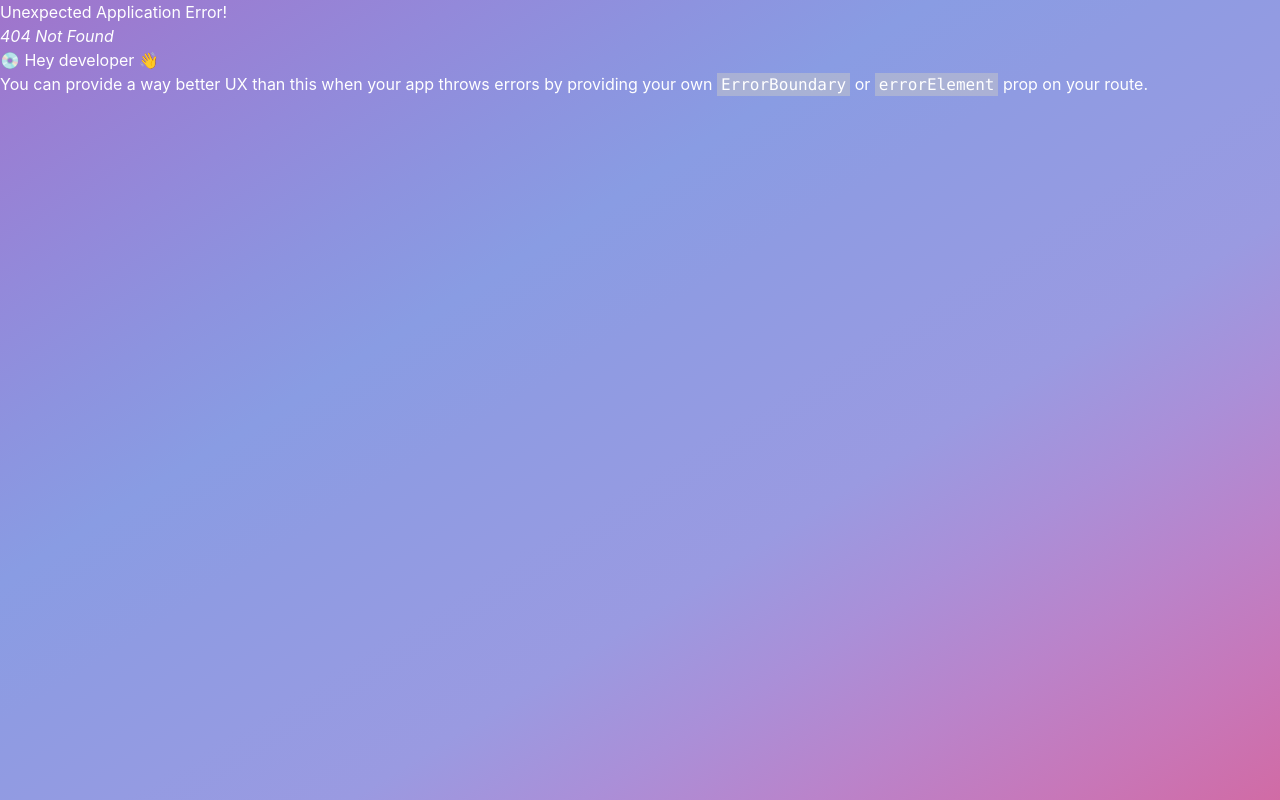
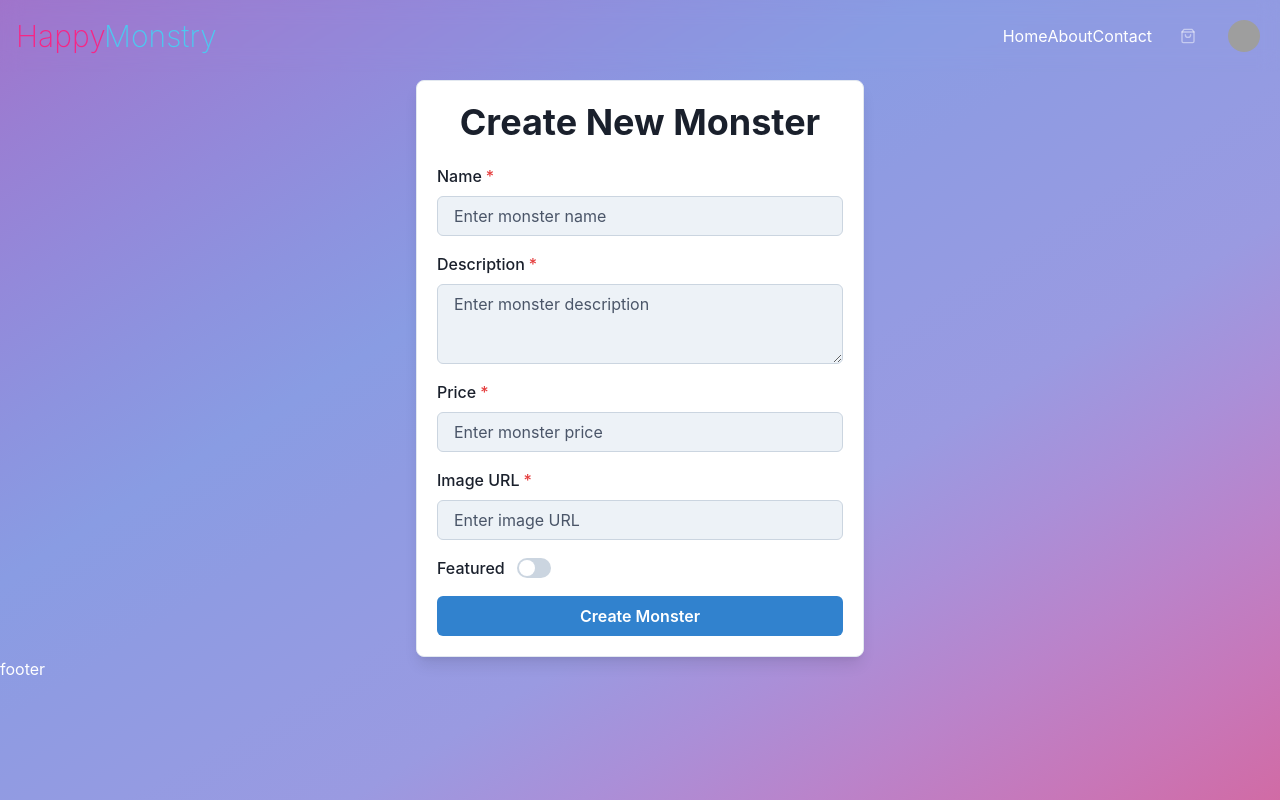
Before and after one commit to rcellas/monster-ecommerce, a React (Vite) app: page /create-monsters in a window 1280 px wide. Before the commit this address had no page. Built offline with nearby package versions, Linux system fonts and the light colour scheme; no server answers; grey boxes are pictures that could not be loaded.

Commit message:
add create monsters and fix stars

```diff
--- a/src/components/MonsterCard/MonsterCard.jsx
+++ b/src/components/MonsterCard/MonsterCard.jsx
@@ -10,6 +10,12 @@ import RatingStars from "../RatingStars/RatingStars";
 import AddCart from "../Cart/AddCart";
 
 function MonsterCard({monster}) {
+
+  const reviews = monster.reviews || [];
+
+  const averageRating = reviews.length
+    ? reviews.reduce((sum, review) => sum + review.rating, 0) / reviews.length
+    : 0;
   return (
     <Box
         key={monster.id}
@@ -68,10 +74,10 @@ function MonsterCard({monster}) {
           {monster.name}
         </Heading>
         <HStack justify="center" mb={1}>
-        <RatingStars rating={monster.rating} />
-          <Text fontSize="sm" ml={2}>
-            ({monster.reviewCount})
-          </Text>
+        <RatingStars rating={averageRating} />
+        <Text ml={2} color="white">
+          {averageRating.toFixed(1)} / 5
+        </Text>
         </HStack>
         <Text fontSize="md" fontWeight="bold">
           ${monster.price}
--- a/src/components/MonsterDetail/CardMonsterDetail.jsx
+++ b/src/components/MonsterDetail/CardMonsterDetail.jsx
@@ -12,6 +12,14 @@ import ButtonSocialMedia from "../ButtonSocialMedia/ButtonSocialMedia";
 import Cart from "../Cart/CartMonsterDetail";
 
 function CardMonsterDetail({monster}) {
+  // Supongamos que tienes un array de puntuaciones de usuarios
+  const reviews = monster.reviews || []; // Ejemplo: [{ rating: 4 }, { rating: 5 }, { rating: 3 }, { rating: 4 }, { rating: 5 }]
+
+  // Calcula la media de las puntuaciones
+  const averageRating = reviews.length
+    ? reviews.reduce((sum, review) => sum + review.rating, 0) / reviews.length
+    : 0;
+
   return (
     <Flex
     flexDirection={{ base: "column", md: "row" }}
@@ -46,14 +54,14 @@ function CardMonsterDetail({monster}) {
         {monster.name}
       </Heading>
       <HStack spacing={1}>
-        {[...Array(5)].map((_, i) => (
+      {[...Array(5)].map((_, i) => (
           <StarIcon
             key={i}
-            color={i < monster.rating ? "teal.500" : "gray.300"}
+            color={i < averageRating ? 'teal.500' : 'gray.300'}
           />
         ))}
-        <Text fontSize="lg" color="white">
-          {monster.rating}
+         <Text ml={2} color="white">
+          {averageRating.toFixed(1)} / 5
         </Text>
       </HStack>
       <Text fontSize="lg" color="white">
--- /dev/null
+++ b/src/components/SearchMonster/SearchMonster.jsx
@@ -0,0 +1,21 @@
+import { Input, InputGroup, InputLeftElement } from '@chakra-ui/react';
+import { SearchIcon } from '@chakra-ui/icons';
+
+function SearchBar({ searchTerm, setSearchTerm }) {
+  return (
+    <InputGroup mb={4}>
+      <InputLeftElement pointerEvents="none">
+        <SearchIcon color="gray.600" />
+      </InputLeftElement>
+      <Input
+        type="text"
+        placeholder="Search monsters"
+        value={searchTerm}
+        onChange={(e) => setSearchTerm(e.target.value)}
+        _placeholder={{ color: 'gray.600' }}
+      />
+    </InputGroup>
+  );
+}
+
+export default SearchBar;
--- a/src/components/shared/Header/NavBar/NavBar.jsx
+++ b/src/components/shared/Header/NavBar/NavBar.jsx
@@ -1,4 +1,5 @@
 import { Flex, Box, Heading, Spacer,Menu, MenuButton , IconButton , Avatar, MenuList , MenuItem ,Divider } from '@chakra-ui/react'
+import { FiShoppingBag } from "react-icons/fi";
 import { Link } from 'react-router-dom';
 import { Link as RouterLink } from "react-router-dom";
 
@@ -18,7 +19,6 @@ function NavBar() {
     >
       <Flex justify="space-between" align="center" maxW="1400px" mx="auto">
         <Heading as="h1" size="lg" textColor="brand.100" fontWeight="thin">
-          <Link to="/">
           Happy{" "}
           <Spacer
             as="span"
@@ -29,8 +29,26 @@ function NavBar() {
           >
             Monstry
           </Spacer>
+        </Heading>
+        <Flex align="center">
+        <Link as={RouterLink} to="/" marginX={2} color="white">
+            Home
           </Link>
-        </Heading>
+          <Link as={RouterLink} to="/about" mx={2} color="white">
+            About
+          </Link>
+          <Link as={RouterLink} to="/contact" marginX={2} color="white">
+            Contact
+          </Link>
+          <IconButton
+            as={RouterLink}
+            to="/cart"
+            aria-label="Cart"
+            icon={<FiShoppingBag />}
+            colorScheme="whiteAlpha"
+            variant="ghost"
+            ml={4}
+          />
           <Menu>
             <MenuButton
               as={IconButton}
@@ -105,6 +123,7 @@ function NavBar() {
             </MenuList>
           </Menu>
         </Flex>
+      </Flex>
     </Box>
   )
 }
--- /dev/null
+++ b/src/pages/MonsterNotFound/MonsterNotFound.jsx
@@ -0,0 +1,37 @@
+import React from 'react';
+import { Box, Heading, Text, Button } from '@chakra-ui/react';
+import { Link } from 'react-router-dom';
+
+function MonsterNotFound() {
+  return (
+    <Box textAlign="center" py={10} px={6}>
+      <Heading
+        display="inline-block"
+        as="h2"
+        size="2xl"
+        bgGradient="linear(to-r, blue.500, blue.700)"
+        backgroundClip="text"
+      >
+        404
+      </Heading>
+      <Text fontSize="18px" mt={3} mb={2}>
+        Monster Not Found
+      </Text>
+      <Text color={'gray.700'} mb={6}>
+        The monster you are looking for does not exist.
+      </Text>
+      <Button
+        as={Link}
+        to="/"
+        colorScheme="blue"
+        bgGradient="linear(to-r, blue.400, blue.500, blue.600)"
+        color="white"
+        variant="solid"
+      >
+        Go to Home
+      </Button>
+    </Box>
+  );
+}
+
+export default MonsterNotFound;
--- a/src/pages/ProductCreatorForm/ProductCreatorForm.jsx
+++ b/src/pages/ProductCreatorForm/ProductCreatorForm.jsx
@@ -1,9 +1,139 @@
-import React from 'react'
+import React, { useState, useContext } from 'react';
+import { Box, Button, FormControl, FormLabel, Input, Textarea, Switch, Heading, useToast } from '@chakra-ui/react';
+import { MonsterContext } from '../../context/MonsterContext/MonsterContext';
 
 function ProductCreatorForm() {
+  const { addMonster } = useContext(MonsterContext);
+  const [name, setName] = useState('');
+  const [description, setDescription] = useState('');
+  const [price, setPrice] = useState('');
+  const [image, setImage] = useState('');
+  const [featured, setFeatured] = useState(false);
+  const toast = useToast();
+
+  const handleSubmit = (e) => {
+    e.preventDefault();
+
+    // Validaciones
+    if (!name || !description || !price || !image) {
+      toast({
+        title: "Error",
+        description: "All fields are required.",
+        status: "error",
+        duration: 5000,
+        isClosable: true,
+      });
+      return;
+    }
+
+    if (isNaN(price) || price <= 0) {
+      toast({
+        title: "Error",
+        description: "Price must be a positive number.",
+        status: "error",
+        duration: 5000,
+        isClosable: true,
+      });
+      return;
+    }
+
+    const newMonster = { name, description, price, image, featured };
+    addMonster(newMonster);
+
+    // Limpiar el formulario después de enviar
+    setName('');
+    setDescription('');
+    setPrice('');
+    setImage('');
+    setFeatured(false);
+
+    toast({
+      title: "Success",
+      description: "Monster created successfully.",
+      status: "success",
+      duration: 5000,
+      isClosable: true,
+    });
+  };
+
   return (
-    <div>ProductCreatorForm</div>
-  )
+    <Box maxW="md" mx="auto" mt={20} p={5} borderWidth={1} borderRadius="lg" boxShadow="lg" bg="white">
+      <Heading as="h2" size="xl" mb={5} textAlign="center" color="gray.800">
+        Create New Monster
+      </Heading>
+      <form onSubmit={handleSubmit}>
+        <FormControl id="name" mb={4} isRequired>
+          <FormLabel color="gray.800">Name</FormLabel>
+          <Input
+            type="text"
+            value={name}
+            onChange={(e) => setName(e.target.value)}
+            placeholder="Enter monster name"
+            _placeholder={{ color: 'gray.600' }}
+            bg="gray.100"
+            borderColor="gray.300"
+            _hover={{ borderColor: 'gray.400' }}
+            _focus={{ borderColor: 'blue.500' }}
+          />
+        </FormControl>
+        <FormControl id="description" mb={4} isRequired>
+          <FormLabel color="gray.800">Description</FormLabel>
+          <Textarea
+            value={description}
+            onChange={(e) => setDescription(e.target.value)}
+            placeholder="Enter monster description"
+            _placeholder={{ color: 'gray.600' }}
+            bg="gray.100"
+            borderColor="gray.300"
+            _hover={{ borderColor: 'gray.400' }}
+            _focus={{ borderColor: 'blue.500' }}
+          />
+        </FormControl>
+        <FormControl id="price" mb={4} isRequired>
+          <FormLabel color="gray.800">Price</FormLabel>
+          <Input
+            type="number"
+            value={price}
+            onChange={(e) => setPrice(e.target.value)}
+            placeholder="Enter monster price"
+            _placeholder={{ color: 'gray.600' }}
+            bg="gray.100"
+            borderColor="gray.300"
+            _hover={{ borderColor: 'gray.400' }}
+            _focus={{ borderColor: 'blue.500' }}
+          />
+        </FormControl>
+        <FormControl id="image" mb={4} isRequired>
+          <FormLabel color="gray.800">Image URL</FormLabel>
+          <Input
+            type="text"
+            value={image}
+            onChange={(e) => setImage(e.target.value)}
+            placeholder="Enter image URL"
+            _placeholder={{ color: 'gray.600' }}
+            bg="gray.100"
+            borderColor="gray.300"
+            _hover={{ borderColor: 'gray.400' }}
+            _focus={{ borderColor: 'blue.500' }}
+          />
+        </FormControl>
+        <FormControl display="flex" alignItems="center" mb={4}>
+          <FormLabel htmlFor="featured" mb="0" color="gray.800">
+            Featured
+          </FormLabel>
+          <Switch
+            id="featured"
+            isChecked={featured}
+            onChange={() => setFeatured(!featured)}
+            colorScheme="blue"
+          />
+        </FormControl>
+        <Button type="submit" colorScheme="blue" width="full">
+          Create Monster
+        </Button>
+      </form>
+    </Box>
+  );
 }
 
-export default ProductCreatorForm
+export default ProductCreatorForm;
--- a/src/pages/ProductManager/ProductManager.jsx
+++ b/src/pages/ProductManager/ProductManager.jsx
@@ -9,10 +9,18 @@ import {
 import { useContext, useState } from "react";
 import { MonsterContext } from "../../context/MonsterContext/MonsterContext";
 import MonsterTable from "../../components/MonsterTable/MonsterTable";
+import SearchBar from "../../components/SearchMonster/SearchMonster";
 
 function ProductManager() {
   const { monsters, updateMonsterById } = useContext(MonsterContext);
   const [showFeatured, setShowFeatured] = useState(false);
+  const [searchTerm, setSearchTerm] = useState('');
+
+  const filteredMonsters = monsters.filter(monster => {
+    const matchesSearchTerm = monster.name.toLowerCase().includes(searchTerm.toLowerCase());
+    const matchesFeatured = showFeatured ? monster.featured : true;
+    return matchesSearchTerm && matchesFeatured;
+  });
 
   const handleFeaturedChange = async (id, isFeatured) => {
     const updatedMonster = monsters.find(monster => monster.id === id);
@@ -22,9 +30,9 @@ function ProductManager() {
     }
   };
 
-  const filteredMonsters = showFeatured
-    ? monsters.filter(monster => monster.featured)
-    : monsters;
+  // const filteredMonsters = showFeatured
+  //   ? monsters.filter(monster => monster.featured)
+  //   : monsters;
 
   return (
     <Box
@@ -41,6 +49,7 @@ function ProductManager() {
         Manage Products
       </Heading>
       <FormControl display="flex" alignItems="center" mb={5}>
+        <SearchBar searchTerm={searchTerm} setSearchTerm={setSearchTerm} />
         <FormLabel htmlFor="show-featured" mb="0" color="white">
           Show Featured Only
         </FormLabel>
```
Also changed, not shown: src/components/MonsterNotFound/MonsterNotFound.jsx (deleted, +0 -9 lines), src/router/index.jsx (+9 -3 lines). Lines whose indentation alone changed are shown as unchanged.
